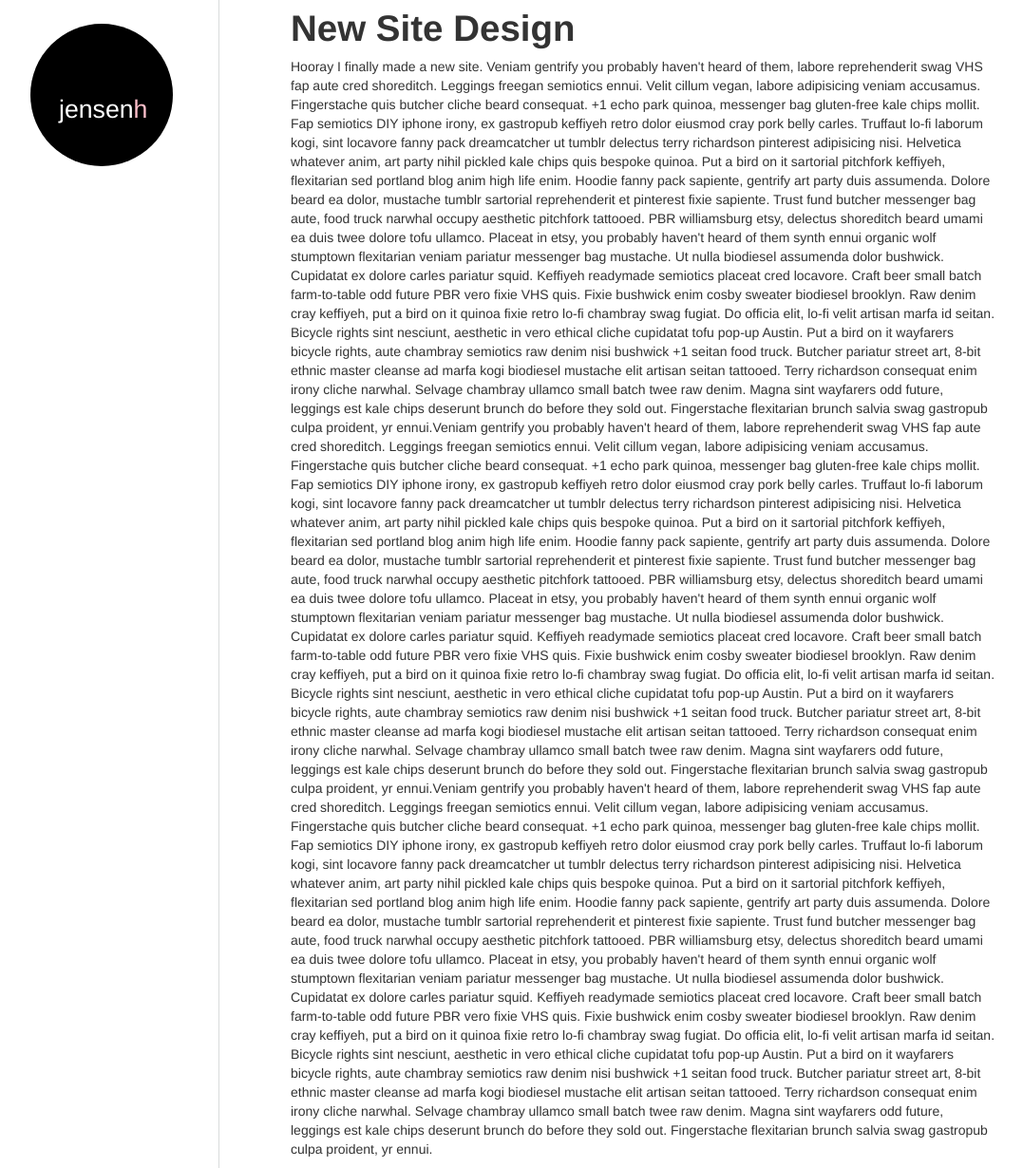
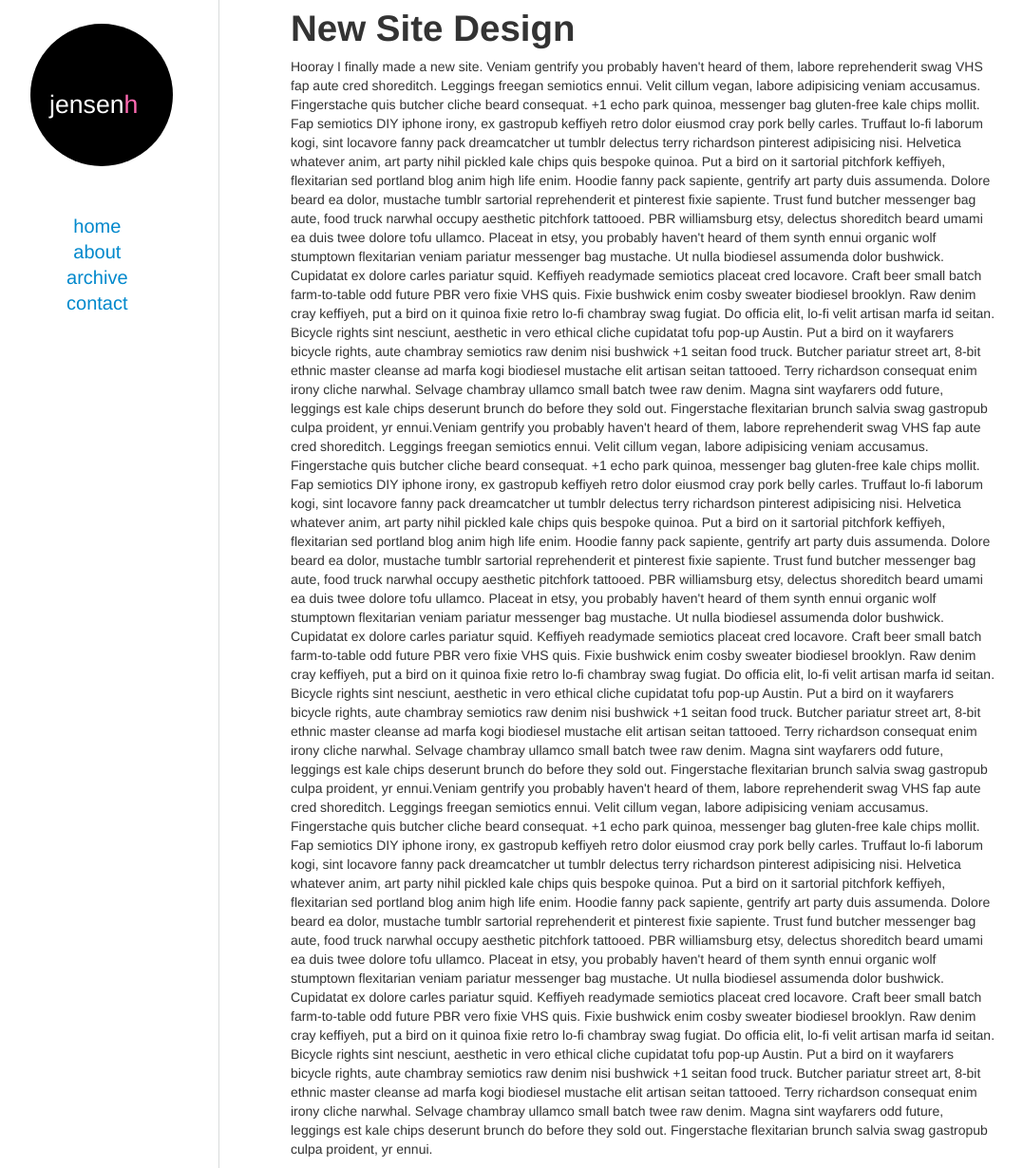
Before and after one commit to jensechu/jensechu.github.com, a Jekyll site: the page built from index.html, in a window 1280 px wide and 1230 px high. Shown: the whole window at 95% size, without its empty margins (38-1115 px from the left). Built offline with Jekyll 4.4.1, drawn with Linux system fonts in a browser that asks for light colours; the list of posts is cut into pages by our own code.

Commit message:
Played around with 50 shades of pink.
Settled on a bright pink for the logo, for now. Centered the navigation
text. TODO: align logo/nav/logotext

```diff
--- a/_layouts/default.html
+++ b/_layouts/default.html
@@ -17,6 +17,14 @@
 	<div class="span2" id="sidebar">
 	  <div class="logo">
 	    <div class="logo-text">jensen<span class="logo-text-pink">h</span></div>
+	  </div>
+	  <div id="navigation">
+	    <ul class="nav">
+	      <li><a href="/">home</a></li>
+	      <li><a href="/about">about</a></li>
+	      <li><a href="/archives">archive</a></li>
+	      <li><a href="/contact">contact</a></li>
+	    </ul>
 	  </div>
 	</div>
 
--- a/css/main.css
+++ b/css/main.css
@@ -10,14 +10,14 @@
 }
 
 .logo-text {
-    padding: 80px 0px 0px 30px;
+    padding: 75px 0px 0px 20px;
     font-size: 20pt;
     color: #fff;
     width: 100px;
 }
 
 .logo-text-pink {
-    color: pink;
+    color: #ff6ab2;
 }
 
 /* Sidebar */
@@ -27,6 +27,15 @@
     z-index: -1;
 }
 
+#navigation {
+    margin: 50px 0px 50px 50px;
+}
+
+#navigation li {
+    text-align: center;
+    font-size: 15pt;
+    line-height: 27px;
+}
 
 /* Main Content */
 #content {
```
Also changed, not shown: 3 other files.
